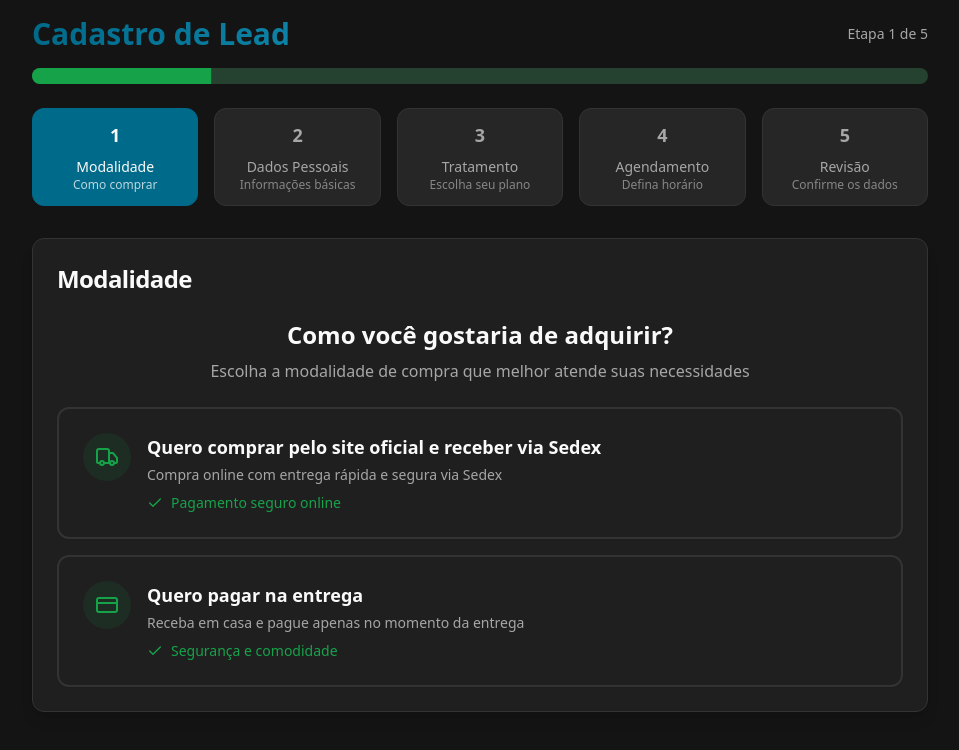
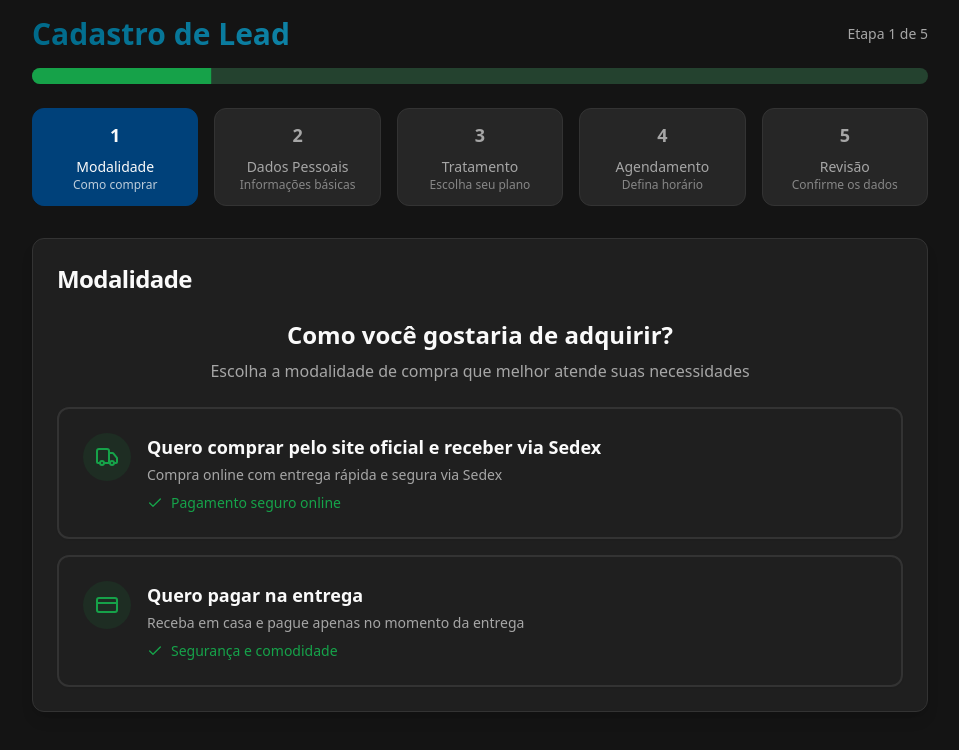
Before and after one commit to jezrielf/monjaslim, a React (Vite) app: page / in a window 1280 px wide. Shown: the top 750 px of the page, without its empty margins (160-1119 px from the left). Built offline with nearby package versions, Linux system fonts and the light colour scheme.

Commit message:
Refactor: Apply color scheme changes
Replace petroleum blue with #00467B, updating CSS variables and component styles.

```diff
--- a/src/components/steps/ReviewStep.tsx
+++ b/src/components/steps/ReviewStep.tsx
@@ -169,7 +169,7 @@ export const ReviewStep: React.FC<ReviewStepProps> = ({
               <p className="font-medium text-lg">{getTreatmentName(data.tipoTratamento)}</p>
               <p className="text-muted-foreground">{data.precoTratamento}</p>
             </div>
-            <Badge className="bg-gradient-to-r from-[hsl(194_100%_27%)] to-[hsl(194_85%_35%)] text-white">
+            <Badge className="bg-gradient-to-r from-[hsl(208_100%_24%)] to-[hsl(208_85%_30%)] text-white">
               Selecionado
             </Badge>
           </div>
--- a/src/components/steps/TreatmentStep.tsx
+++ b/src/components/steps/TreatmentStep.tsx
@@ -104,7 +104,7 @@ export const TreatmentStep: React.FC<TreatmentStepProps> = ({
           >
             {treatment.popular && (
               <div className="absolute -top-3 left-1/2 transform -translate-x-1/2">
-                <Badge className="bg-gradient-to-r from-[hsl(194_100%_27%)] to-[hsl(194_85%_35%)] text-white px-3 py-1">
+                <Badge className="bg-gradient-to-r from-[hsl(208_100%_24%)] to-[hsl(208_85%_30%)] text-white px-3 py-1">
                   <Star className="w-3 h-3 mr-1" />
                   Mais Popular
                 </Badge>
--- a/src/index.css
+++ b/src/index.css
@@ -29,8 +29,8 @@ All colors MUST be HSL.
     --muted: 0 0% 15%;
     --muted-foreground: 0 0% 65%;
 
-    /* Azul petróleo para destaques */
-    --accent: 194 100% 27%;
+    /* Azul #00467B para destaques */
+    --accent: 208 100% 24%;
     --accent-foreground: 0 0% 98%;
 
     --destructive: 0 84% 60%;
@@ -44,14 +44,14 @@ All colors MUST be HSL.
     --success: 142 76% 36%;
     --success-foreground: 0 0% 98%;
 
-    --warning: 194 100% 27%;
+    --warning: 208 100% 24%;
     --warning-foreground: 0 0% 98%;
 
     --gradient-primary: linear-gradient(135deg, hsl(142 76% 36%), hsl(142 60% 45%));
-    --gradient-teal: linear-gradient(135deg, hsl(194 100% 27%), hsl(194 85% 35%));
+    --gradient-teal: linear-gradient(135deg, hsl(208 100% 24%), hsl(208 85% 30%));
 
     --shadow-glow: 0 0 20px hsl(142 76% 36% / 0.3);
-    --shadow-teal: 0 0 15px hsl(194 100% 27% / 0.25);
+    --shadow-teal: 0 0 15px hsl(208 100% 24% / 0.25);
 
     --radius: 0.75rem;
 
```
